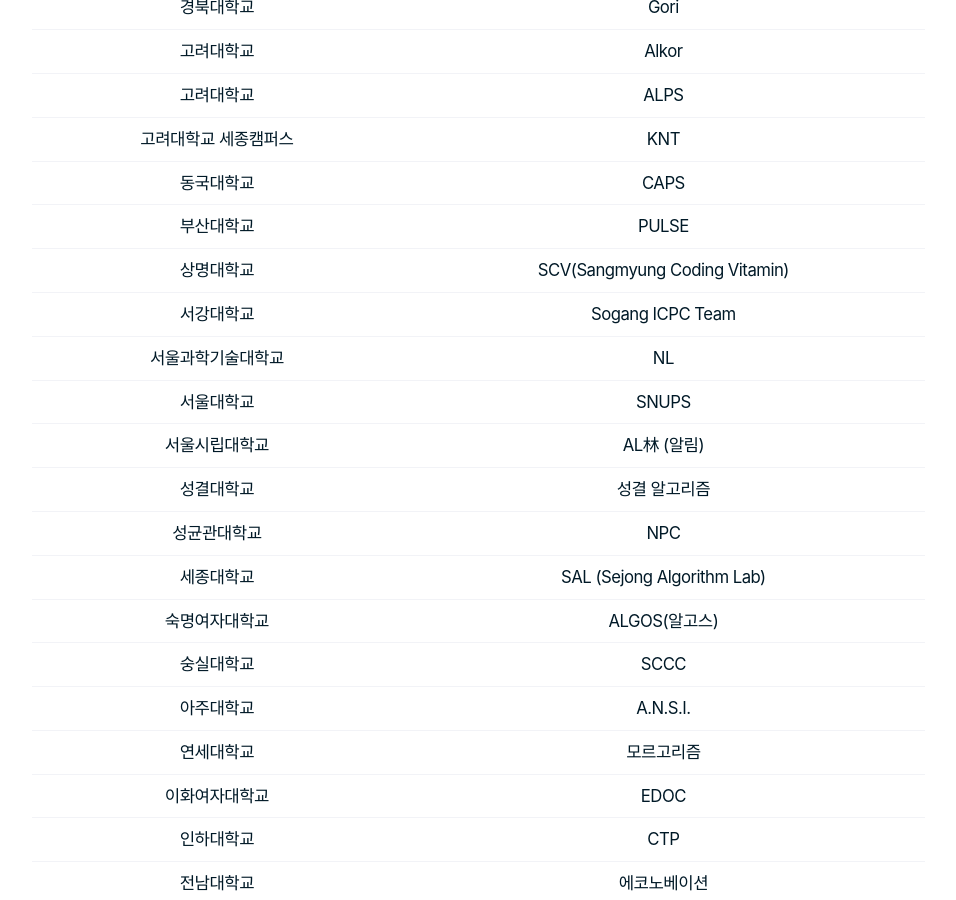
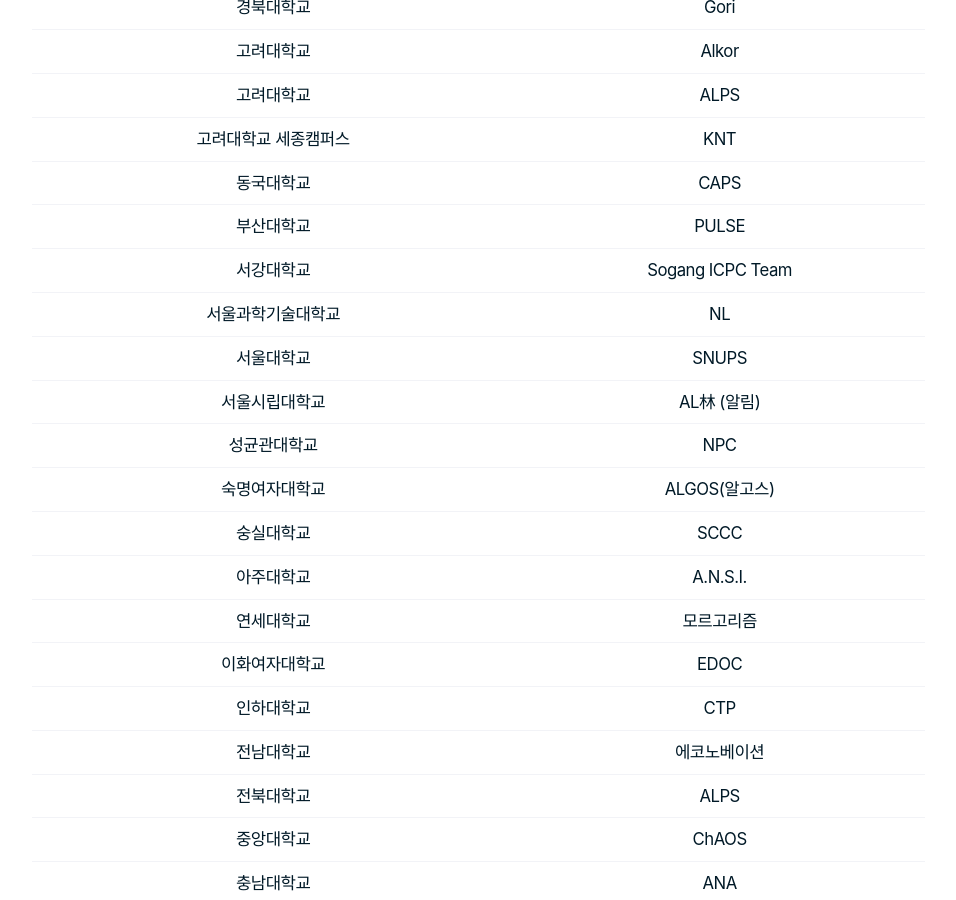
Before and after one commit to ucpcc/main, a Jekyll site: the page built from index.md, in a window 1280 px wide and 900 px high, scrolled down 1611 px. Shown: the whole window, without its empty margins (162-1118 px from the left). Built offline with Jekyll 4.4.1, drawn with Linux system fonts in a browser that asks for light colours; some web fonts are replaced; some of the changed text lies outside the part shown.

Commit message:
소속 동아리 변경

```diff
--- a/index.md
+++ b/index.md
@@ -25,14 +25,11 @@ title: 전국 대학생 프로그래밍 대회 동아리 연합
 | 고려대학교 세종캠퍼스 | KNT |
 | 동국대학교 | CAPS |
 | 부산대학교 | PULSE |
-| 상명대학교 | SCV(Sangmyung Coding Vitamin) |
 | 서강대학교 | Sogang ICPC Team |
 | 서울과학기술대학교 | NL |
 | 서울대학교 | SNUPS |
 | 서울시립대학교 | AL林 (알림) |
-| 성결대학교 | 성결 알고리즘 |
 | 성균관대학교 | NPC |
-| 세종대학교 | SAL (Sejong Algorithm Lab) |
 | 숙명여자대학교 | ALGOS(알고스) |
 | 숭실대학교 | SCCC |
 | 아주대학교 | A.N.S.I. |
@@ -44,9 +41,7 @@ title: 전국 대학생 프로그래밍 대회 동아리 연합
 | 중앙대학교 | ChAOS |
 | 충남대학교 | ANA |
 | 포항공과대학교 | POSCAT |
-| 한국교원대학교 | CompuThinking |
 | 한국기술교육대학교 | 씨앗 |
-| 한국방송통신대학교 | PS동아리 |
 | 한국항공대학교 | Koala |
 | 한양대학교 (서울) | ALOHA |
 | 한양대학교 ERICA 캠퍼스 | 0&1 |
```
